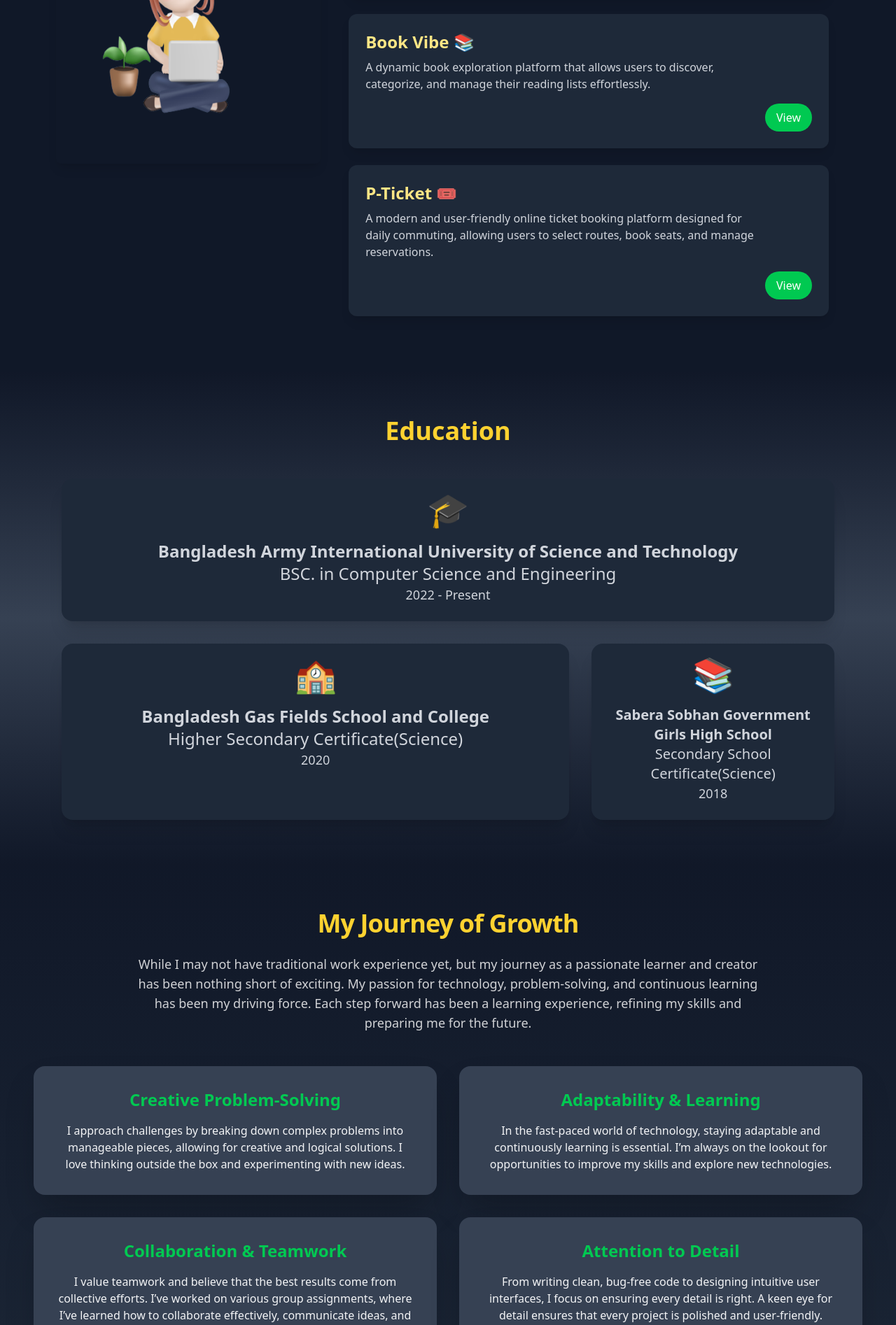
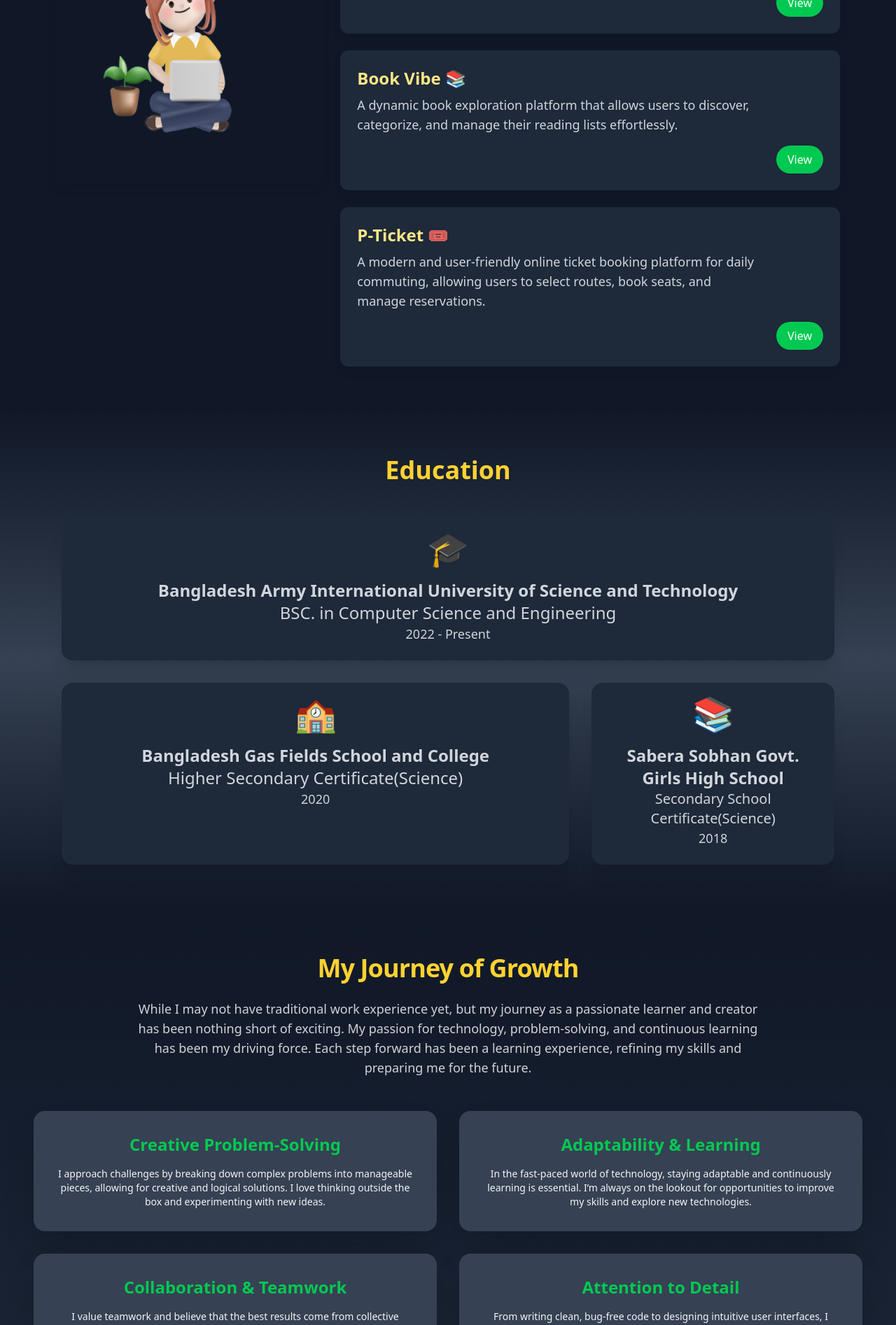
Before and after one commit to MaskuraBegum/My_Portfolio, a React (Vite) app: page / in a window 1280 px wide. Shown: the part 2220-4114 px from the top of the page at 70% size. Built offline with nearby package versions, Linux system fonts and the light colour scheme.

Commit message:
fix layout

```diff
--- a/src/components/Education.jsx
+++ b/src/components/Education.jsx
@@ -22,7 +22,7 @@ const educationData = [
     id: 3,
     emoji: "📚",
     title: "High School",
-    institution: "Sabera Sobhan Government Girls High School",
+    institution: "Sabera Sobhan Govt. Girls High School",
     department: "Secondary School Certificate(Science)",
     duration: "2018",
   },
@@ -39,20 +39,20 @@ const Education = () => {
           {/* University Card (First Row) */}
           <motion.div
             key={educationData[0].id}
-            className="bg-gray-800 p-6 rounded-2xl shadow-xl flex flex-col items-center text-center hover:scale-105 hover:shadow-lg transition-all duration-300 col-span-1 md:col-span-3 relative overflow-hidden"
+            className="bg-gray-800 p-2 lg:p-6 rounded-2xl shadow-xl flex flex-col items-center text-center hover:scale-105 hover:shadow-lg transition-all duration-300 col-span-1 md:col-span-3 relative overflow-hidden"
             initial={{ opacity: 0, y: 50 }}
             animate={{ opacity: 1, y: 0 }}
             transition={{ duration: 0.5 }}
           >
             <motion.div
-              className="text-5xl mb-4"
+              className="text-5xl mb-2 lg:mb-4"
               animate={{ y: [0, -5, 0] }}
               transition={{ duration: 1.2, repeat: Infinity, repeatType: "reverse" }}
             >
               {educationData[0].emoji}
             </motion.div>
-            <p className="text-2xl font-bold text-gray-300">{educationData[0].institution}</p>
-            <p className="text-gray-300 text-2xl">{educationData[0].department}</p>
+            <p className="text-lg lg:text-2xl font-bold text-gray-300">{educationData[0].institution}</p>
+            <p className="text-gray-300 text-lg lg:text-2xl">{educationData[0].department}</p>
             <p className="text-gray-300 text-lg">{educationData[0].duration}</p>
 
             {/* Flip Animation */}
@@ -65,20 +65,20 @@ const Education = () => {
           {/* College and High School Cards (Second Row) */}
           <motion.div
             key={educationData[1].id}
-            className="bg-gray-800 p-6 rounded-2xl shadow-xl flex flex-col items-center text-center hover:scale-105 hover:shadow-lg transition-all duration-300 col-span-1 md:col-span-2 relative overflow-hidden"
+            className="bg-gray-800 p-2 lg:p-6 rounded-2xl shadow-xl flex flex-col items-center text-center hover:scale-105 hover:shadow-lg transition-all duration-300 col-span-1 md:col-span-2 relative overflow-hidden"
             initial={{ opacity: 0, y: 50 }}
             animate={{ opacity: 1, y: 0 }}
             transition={{ duration: 0.5, delay: 0.2 }}
           >
             <motion.div
-              className="text-5xl mb-4"
+              className="text-5xl mb-2 lg:mb-4"
               animate={{ y: [0, -5, 0] }}
               transition={{ duration: 1.2, repeat: Infinity, repeatType: "reverse" }}
             >
               {educationData[1].emoji}
             </motion.div>
-            <p className="text-2xl font-bold text-gray-300">{educationData[1].institution}</p>
-            <p className="text-gray-300 text-2xl">{educationData[1].department}</p>
+            <p className="text-lg lg:text-2xl font-bold text-gray-300">{educationData[1].institution}</p>
+            <p className="text-gray-300 ttext-lg lg:text-2xl">{educationData[1].department}</p>
             <p className="text-gray-300 text-lg">{educationData[1].duration}</p>
 
             {/* Flip Animation */}
@@ -90,19 +90,19 @@ const Education = () => {
 
           <motion.div
             key={educationData[2].id}
-            className="bg-gray-800 p-6 rounded-2xl shadow-xl flex flex-col items-center text-center hover:scale-105 hover:shadow-lg transition-all duration-300 col-span-1 md:col-span-1 relative overflow-hidden"
+            className="bg-gray-800 p-2 lg:p-6 rounded-2xl shadow-xl flex flex-col items-center text-center hover:scale-105 hover:shadow-lg transition-all duration-300 col-span-1 md:col-span-1 relative overflow-hidden"
             initial={{ opacity: 0, y: 50 }}
             animate={{ opacity: 1, y: 0 }}
             transition={{ duration: 0.5, delay: 0.4 }}
           >
             <motion.div
-              className="text-5xl mb-4"
+              className="text-5xl mb-2 lg:mb-4"
               animate={{ y: [0, -5, 0] }}
               transition={{ duration: 1.2, repeat: Infinity, repeatType: "reverse" }}
             >
               {educationData[2].emoji}
             </motion.div>
-            <p className="text-xl font-bold text-gray-300">{educationData[2].institution}</p>
+            <p className="text-lg lg:text-2xl font-bold text-gray-300">{educationData[2].institution}</p>
             <p className="text-gray-300 text-xl">{educationData[2].department}</p>
             <p className="text-gray-300 text-lg">{educationData[2].duration}</p>
 
--- a/src/components/Experience.jsx
+++ b/src/components/Experience.jsx
@@ -3,7 +3,7 @@ import { motion } from "framer-motion";
 
 const Experience = () => {
   return (
-    <section id="experience" className=" conatiner mx-auto py-16 bg-gradient-to-b from-gray-900 to-gray-800">
+    <section id="experience" className=" conatiner mx-auto py-10 lg:py-16 bg-gradient-to-b from-gray-900 to-gray-800">
       <div className="max-w-7xl mx-auto text-center text-amber-300">
         <h2 className="text-xl sm:text-4xl font-extrabold tracking-tight mb-6">
           My Journey of Growth
@@ -12,61 +12,61 @@ const Experience = () => {
           While I may not have traditional work experience yet, but my journey as a passionate learner and creator has been nothing short of exciting. My passion for technology, problem-solving, and continuous learning has been my driving force. Each step forward has been a learning experience, refining my skills and preparing me for the future.
         </p>
 
-        <div className="m-12 grid grid-cols-1 sm:grid-cols-2 lg:grid-cols-2 gap-8">
+        <div className=" m-6 lg:m-12 grid grid-cols-1  lg:grid-cols-2 gap-4 lg:gap-8">
           {/* First Card */}
           <motion.div
-            className="bg-gray-700 p-8 rounded-2xl shadow-2xl transition-all duration-300 hover:-translate-y-2 hover:bg-gray-600 hover:ring-4 hover:ring-green-400"
+            className="bg-gray-700 p-4 lg:p-8 rounded-2xl shadow-2xl transition-all duration-300 hover:-translate-y-2 hover:bg-gray-600 hover:ring-4 hover:ring-green-400"
             initial={{ opacity: 0, y: 50 }}
             animate={{ opacity: 1, y: 0 }}
             transition={{ duration: 0.5 }}
           >
-            <h3 className="text-2xl font-semibold text-green-500 mb-4">Creative Problem-Solving</h3>
-            <p className="text-gray-100">
+            <h3 className="text-lg lg:text-2xl font-semibold text-green-500 mb-2 lg:mb-4">Creative Problem-Solving</h3>
+            <p className="text-gray-100 text-sm lg:text-md">
               I approach challenges by breaking down complex problems into manageable pieces, allowing for creative and logical solutions. I love thinking outside the box and experimenting with new ideas.
             </p>
           </motion.div>
 
           {/* Second Card */}
           <motion.div
-            className="bg-gray-700 p-8 rounded-2xl shadow-2xl transition-all duration-300 hover:-translate-y-2 hover:bg-gray-600 hover:ring-4 hover:ring-green-400"
+            className="bg-gray-700 p-4 lg:p-8 rounded-2xl shadow-2xl transition-all duration-300 hover:-translate-y-2 hover:bg-gray-600 hover:ring-4 hover:ring-green-400"
             initial={{ opacity: 0, y: 50 }}
             animate={{ opacity: 1, y: 0 }}
             transition={{ duration: 0.5, delay: 0.2 }}
           >
-            <h3 className="text-2xl font-semibold text-green-500 mb-4">Adaptability & Learning</h3>
-            <p className="text-gray-100">
+            <h3 className="text-lg lg:text-2xl font-semibold text-green-500 mb-2 lg:mb-4">Adaptability & Learning</h3>
+            <p className="text-gray-100 text-sm lg:text-md">
               In the fast-paced world of technology, staying adaptable and continuously learning is essential. I’m always on the lookout for opportunities to improve my skills and explore new technologies.
             </p>
           </motion.div>
 
           {/* Third Card */}
           <motion.div
-            className="bg-gray-700 p-8 rounded-2xl shadow-2xl transition-all duration-300 hover:-translate-y-2 hover:bg-gray-600 hover:ring-4 hover:ring-green-400"
+            className="bg-gray-700 p-4 lg:p-8 rounded-2xl shadow-2xl transition-all duration-300 hover:-translate-y-2 hover:bg-gray-600 hover:ring-4 hover:ring-green-400"
             initial={{ opacity: 0, y: 50 }}
             animate={{ opacity: 1, y: 0 }}
             transition={{ duration: 0.5, delay: 0.4 }}
           >
-            <h3 className="text-2xl font-semibold text-green-500 mb-4">Collaboration & Teamwork</h3>
-            <p className="text-gray-100">
+            <h3 className="text-lg lg:text-2xl font-semibold text-green-500 mb-2 lg:mb-4">Collaboration & Teamwork</h3>
+            <p className="text-gray-100 text-sm lg:text-md">
               I value teamwork and believe that the best results come from collective efforts. I’ve worked on various group assignments, where I’ve learned how to collaborate effectively, communicate ideas, and achieve common goals.
             </p>
           </motion.div>
 
           {/* Fourth Card */}
           <motion.div
-            className="bg-gray-700 p-8 rounded-2xl shadow-2xl transition-all duration-300 hover:-translate-y-2 hover:bg-gray-600 hover:ring-4 hover:ring-green-400"
+            className="bg-gray-700 p-4 lg:p-8 rounded-2xl shadow-2xl transition-all duration-300 hover:-translate-y-2 hover:bg-gray-600 hover:ring-4 hover:ring-green-400"
             initial={{ opacity: 0, y: 50 }}
             animate={{ opacity: 1, y: 0 }}
             transition={{ duration: 0.5, delay: 0.6 }}
           >
-            <h3 className="text-2xl font-semibold text-green-500 mb-4">Attention to Detail</h3>
-            <p className="text-gray-100">
+            <h3 className="text-lg lg:text-2xl font-semibold text-green-500 mb-2 lg:mb-4">Attention to Detail</h3>
+            <p className="text-gray-100 text-sm lg:text-md">
               From writing clean, bug-free code to designing intuitive user interfaces, I focus on ensuring every detail is right. A keen eye for detail ensures that every project is polished and user-friendly.
             </p>
           </motion.div>
         </div>
 
-        <div className="mt-16 max-w-3xl mx-auto">
+        <div className="mt-6 lg:mt-16 max-w-3xl mx-auto">
           <p className="text-sm lg:text-lg text-white/90 leading-relaxed">
             My journey is just beginning, but I am excited to continue growing and contributing. I am eager to apply my skills to real-world challenges and bring innovative solutions to the table. Every project, collaboration, and challenge is a stepping stone towards becoming the software engineer I aspire to be.
           </p>
--- a/src/components/Project.jsx
+++ b/src/components/Project.jsx
@@ -11,7 +11,7 @@ const projects = [
     {
         title: "Instant Chef 🍳",
         role: "Backend Developer",
-        description: "A smart recipe recommendation platform based on available ingredients.",
+        description: "A smart recipe recommendation platform based on available ingredients. Juniper AI suggests ingredients, lets users save favorite recipes.",
         summary: {
             overview: "Instant Chef helps users find recipes based on available ingredients. As a backend developer of the project I implemented",
             features: [
@@ -65,7 +65,7 @@ const projects = [
       {
         title: "P-Ticket 🎟️",
         role: "Front-End Developer",
-        description: "A modern and user-friendly online ticket booking platform designed for daily commuting, allowing users to select routes, book seats, and manage reservations.",
+        description: "A modern and user-friendly online ticket booking platform for daily commuting, allowing users to select routes, book seats, and manage reservations.",
         summary: {
           overview: "P-Ticket offers a seamless experience for booking seats with dynamic seat selection, price calculation, and real-time updates.",
           features: [
@@ -106,16 +106,16 @@ const Project = () => {
                     <img src="/resource/aboutImage.png" alt="Project Representation" className="w-96 lg:w-[650px] h-full lg:h-[420px] rounded-lg shadow-lg mb-4" />
                 </div>
 
-                <div className="flex flex-col items-center p-4 gap-6 w-full">
+                <div className="grid grid-cols-2 lg:grid-cols-1 gap-2 lg:gap-6 w-full ">
                     {projects.map((project, index) => (
                         <motion.div
                             key={index}
-                            className="bg-gray-800 rounded-xl p-6 shadow-lg w-full flex flex-col relative hover:shadow-2xl transition-transform duration-500 hover:scale-105"
+                            className="bg-gray-800 rounded-xl p-4 lg:p-6 shadow-lg w-full flex flex-col relative hover:shadow-2xl transition-transform duration-500 hover:scale-105"
                             whileTap={{ scale: 0.95 }}
                         >
-                            <h3 className="text-2xl font-semibold text-amber-200 mb-2">{project.title}</h3>
-                            <p className="text-gray-300 w-full lg:w-xl text-base">{project.description}</p>
-                            <div className="flex justify-end mt-4">
+                            <h3 className="text-md lg:text-2xl  font-semibold text-amber-200 mb-2">{project.title}</h3>
+                            <p className="text-gray-300 w-full lg:w-xl h-32 lg:h-full text-xs lg:text-lg">{project.description}</p>
+                            <div className="flex justify-end mt-2 lg:mt-4">
                                 <button
                                     onClick={() => setSelectedProject(project)}
                                     className="bg-green-500 text-white px-4 py-2 rounded-full hover:bg-green-400 transition-all"
```
Also changed, not shown: 1 other file (tests, documents, lock files or other folders).
